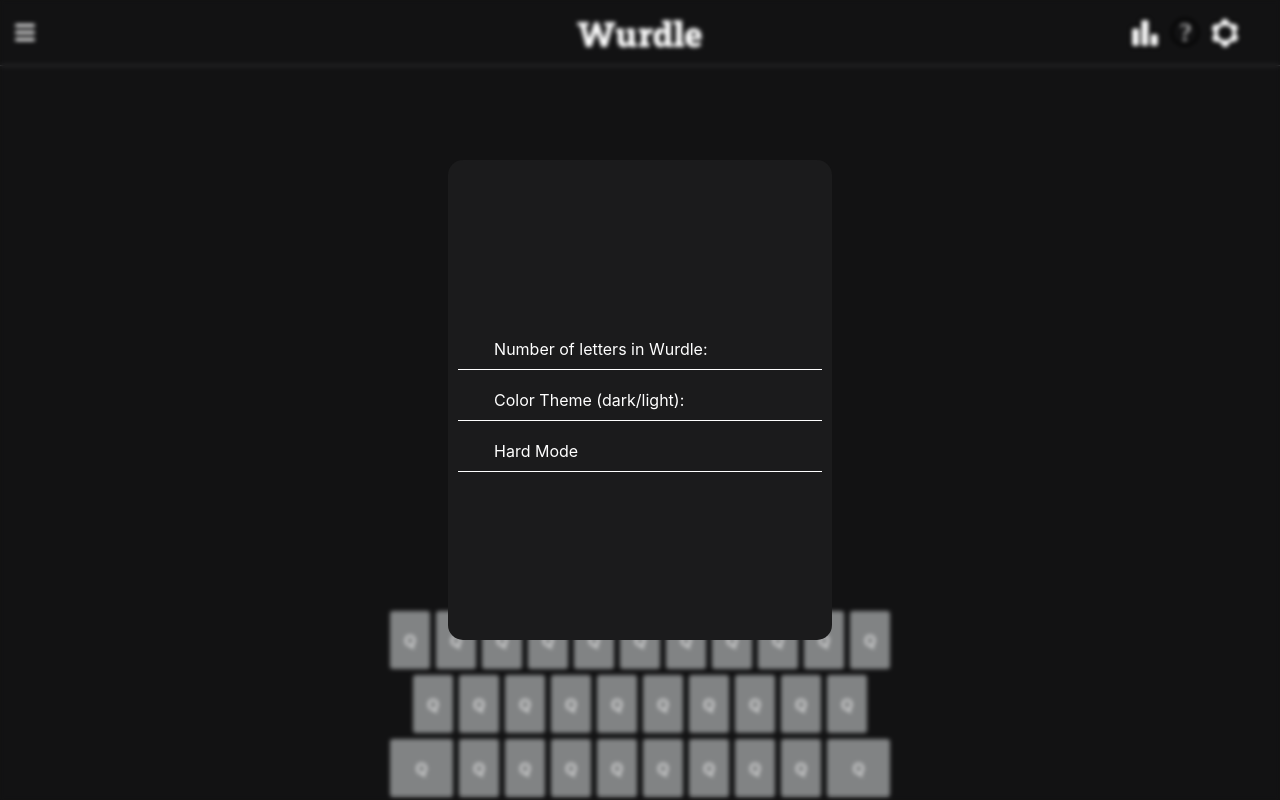
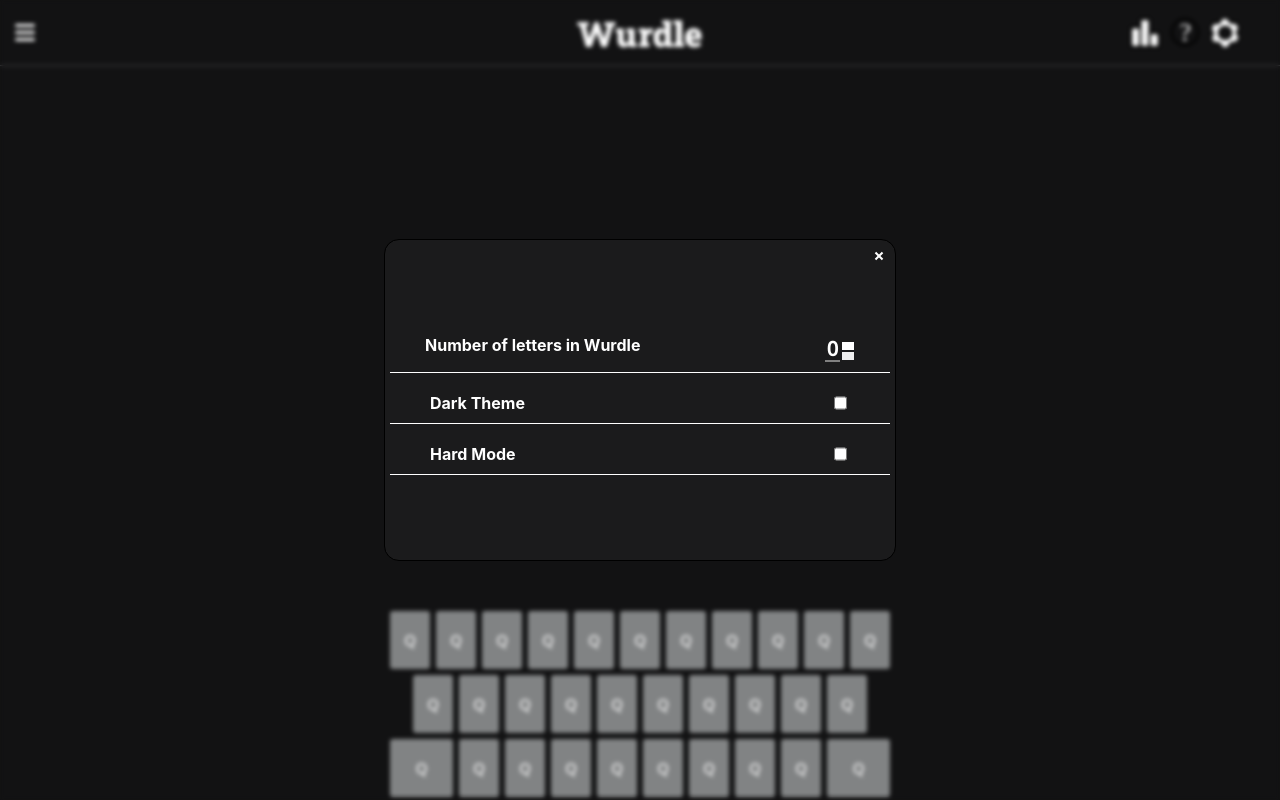
Before and after one commit to michaelbrooks1234/WurdleFrontEnd, a React (Create React App) app: page / in a window 1280 px wide. Built offline with nearby package versions, Linux system fonts and the light colour scheme.

Commit message:
added option menu functionality

```diff
--- a/src/App.css
+++ b/src/App.css
@@ -116,8 +116,10 @@
 .OptionsMenu {
   position: fixed;
   z-index: 12;
-  height: 60vh;
-  width: 30vw;
+  height: 40vh;
+  min-width: 20vw;
+  max-width: 100vw;
+  width: max-content;
   background-color: #1b1b1c;
   border-radius: 15px;
   backdrop-filter: blur(10px);
@@ -125,10 +127,11 @@
   flex-direction: column;
   align-items: center;
   justify-content: center;
+  border: black solid 1px;
 }
 
 .OptionsDivider {
-  width: 95%;
+  width: 500px;
   display: flex;
   justify-content: center;
   text-align: left;
@@ -143,6 +146,7 @@
   width: 80%;
   text-align: left;
   color: white;
+  font-weight: 700;
 }
 
 .Blur {
@@ -154,17 +158,6 @@
   align-items: center;
   justify-content: center;
   backdrop-filter: blur(2px);
-}
-
-.Ex {
-  position: absolute;
-  top: 0;
-  left: 0;
-  background-color: white;
-}
-
-#Hidden {
-  display: none;
 }
 
 .GameContent {
@@ -241,3 +234,94 @@
   min-width: 20px;
   width: 63px;
 }
+
+.LetterInput {
+  width: 15px;
+  height: 25px;
+  border: none;
+  border-bottom: 2px solid grey;
+  text-align: center;
+  background: none;
+  color: white;
+  font-family: 'Open Sans', sans-serif;
+  font-weight: 700;
+  font-size: 20px;
+  user-select: none;
+}
+
+.ButtonUp {
+  border: none;
+  height: 8px;
+  width: 8px;
+  margin: 1px;
+  margin-top: 5px;
+  background: url("./arrow.png") repeat 0 0;
+  background-color: white;
+}
+
+.ButtonDown {
+  border: none;
+  height: 8px;
+  width: 8px;
+  margin: 1px;
+  background-image: url("./arrow.png");
+}
+
+.LetterContainer {
+  display: flex;
+  justify-content: center;
+  align-items: center;
+}
+
+.ButtonContainer {
+  height: 25px;
+  width: 15px;
+  display: flex;
+  flex-direction: column;
+  justify-content: center;
+  align-items: center;
+}
+
+.ColorTheme {
+  border: none;
+  outline: none;
+  height: 15px;
+  width: 15px;
+}
+
+.Ex {
+  position: absolute;
+  z-index: 120;
+  top: 10px;
+  right: 10px;
+  height: 12px;
+  width: 12px;
+}
+
+.Ex:hover {
+  cursor: pointer;
+}
+
+.Ex1 {
+  top: 1px;
+  left: 5px;
+  height: 10px;
+  width: 2px;
+  background-color: white;
+  position: absolute;
+  transform: rotate(45deg)
+}
+
+.Ex2 {
+  top: 1px;
+  left: 5px;
+  height: 10px;
+  width: 2px;
+  background-color: white;
+  position: absolute;
+  transform: rotate(-45deg)
+}
+
+#Hidden {
+  display: none;
+}
--- a/src/App.tsx
+++ b/src/App.tsx
@@ -9,10 +9,20 @@
 
 function App() {
 
+  const [visibility, setVisibility] = React.useState("Visible");
+
+  function changeVisibility(): void {
+    if(visibility == "Hidden"){
+      setVisibility("");
+    }else {
+      setVisibility("Hidden");
+    }
+  }
+
   return(
     <div className="App">
-      <OptionsMenu/>
-      <NavBar Gear={<Gear className="OptionsImage"/>} Bar={<Bar className="OptionsImage"/>} QuestionMark={<QuestionMark className="OptionsImage"/>}/>
+      <OptionsMenu visibility={visibility} changeVisibility={changeVisibility}/>
+      <NavBar changeVisibility={changeVisibility} Gear={<Gear className="OptionsImage"/>} Bar={<Bar className="OptionsImage"/>} QuestionMark={<QuestionMark className="OptionsImage"/>}/>
       <GameContent/>
     </div>
   )
--- a/src/Components/NavBar.tsx
+++ b/src/Components/NavBar.tsx
@@ -7,7 +7,7 @@
         <div className="NavBar">
             <Burger/>
             <h1 className="NavBarTitle">Wurdle</h1>
-            <Options Gear={props.Gear} Bar={props.Bar} QuestionMark={props.QuestionMark}/>
+            <Options changeVisibility={props.changeVisibility} Gear={props.Gear} Bar={props.Bar} QuestionMark={props.QuestionMark}/>
         </div>
     )
 }
--- a/src/Components/NavBarParts/Options.tsx
+++ b/src/Components/NavBarParts/Options.tsx
@@ -12,7 +12,7 @@
             <div className="OptionsImageHolder">
                 {props.QuestionMark}
             </div>
-            <div className="OptionsImageHolder">
+            <div className="OptionsImageHolder" onClick={props.changeVisibility}>
                 {props.Gear}
             </div>
         </div>
--- a/src/Components/OptionsMenu.tsx
+++ b/src/Components/OptionsMenu.tsx
@@ -2,20 +2,27 @@
 
 function OptionsMenu(props: any) {
     return (
-        <div className="Blur" id={props.OptionsMenuVisibility}>
+        <div className="Blur" id={props.visibility}>
             <div className="OptionsMenu">
-                <div className="Ex">
+                <div className="Ex" onClick={() => {props.changeVisibility()}}>
                     <div className="Ex1"/>
                     <div className="Ex2"/>
                 </div>
                 <div className="OptionsDivider">
-                    <span className="OptionsText">Number of letters in Wurdle:</span>
+                    <span className="OptionsText">Number of letters in Wurdle</span>
+                    <div className="LetterContainer">
+                        <span className="LetterInput">0</span>
+                        <div className="ButtonContainer">
+                            <button className="ButtonUp"></button>
+                            <button className="ButtonDown"></button>
+                        </div>
+                    </div>
                 </div>
                 <div className="OptionsDivider">
-                    <span className="OptionsText">Color Theme (dark/light):</span>
+                    <span className="OptionsText">Dark Theme</span><input className="Checkbox" type={"checkbox"}></input>
                 </div>
                 <div className="OptionsDivider">
-                    <span className="OptionsText">Hard Mode</span>
+                        <span className="OptionsText">Hard Mode</span><input className="Checkbox" type={"checkbox"}></input>
                 </div>
             </div>
         </div>
--- a/src/customd.d.ts
+++ b/src/customd.d.ts
@@ -1 +1,2 @@
 declare module '*.svg';
+declare module '*.png';
```
Also changed, not shown: src/arrow.png (added).
